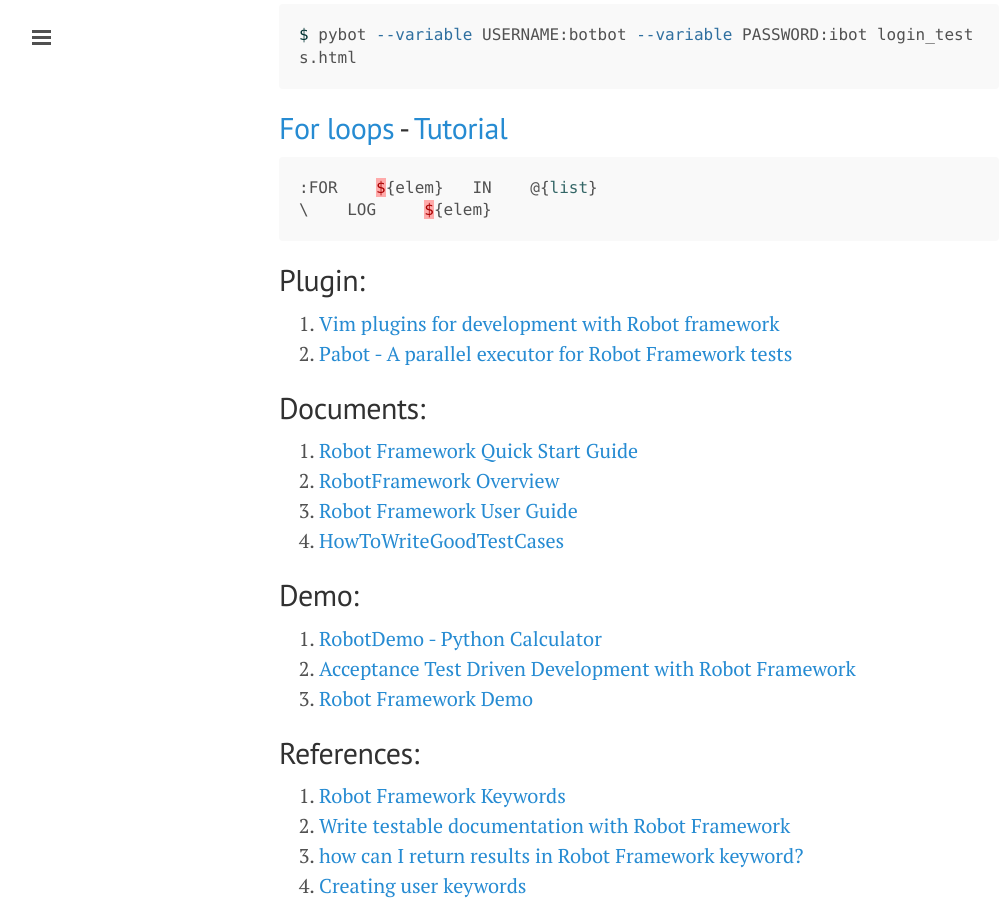
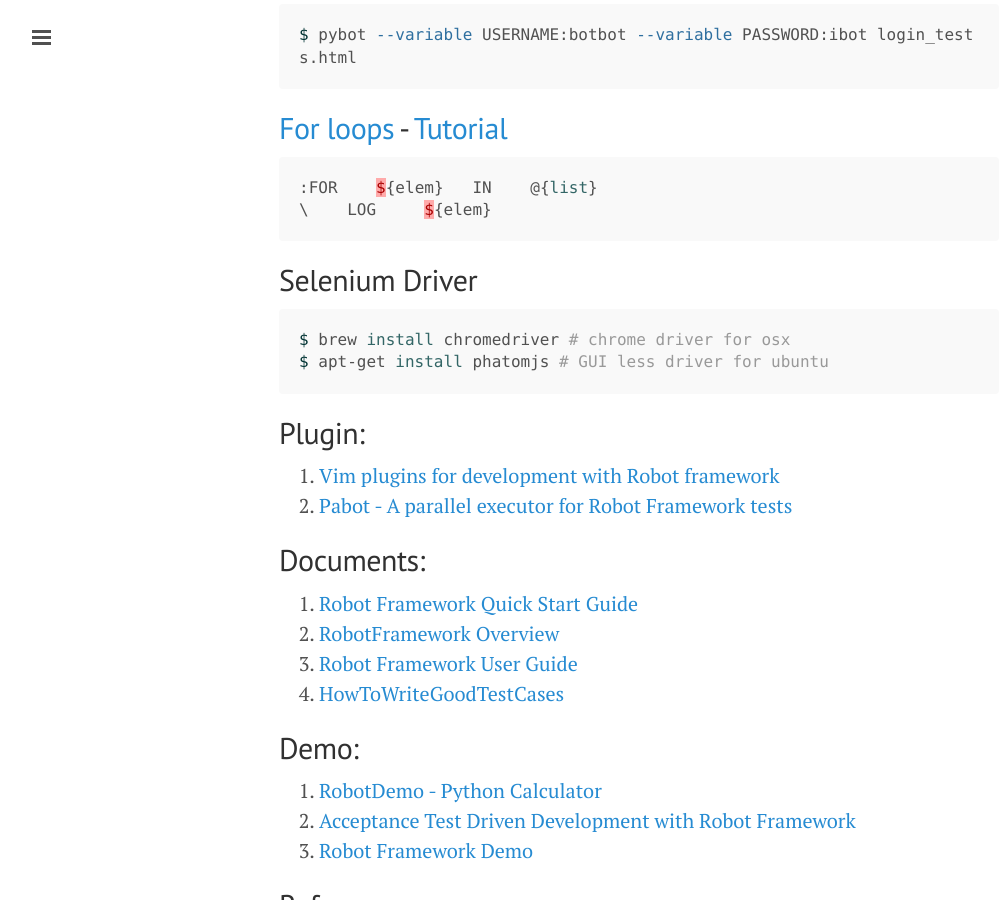
Before and after one commit to ibotdotout/ibotdotout.github.io, a Jekyll site: the page built from _posts/2014-09-15-robot-framework.md, in a window 1280 px wide and 900 px high, scrolled down 3303 px. Shown: the whole window, without its empty margins (1-1004 px from the left). Built offline with Jekyll 4.4.1, drawn with Linux system fonts in a browser that asks for light colours; Markdown is read by kramdown in place of the engine named in the settings.

Commit message:
add selenium driver

````diff
--- a/_posts/2014-09-15-robot-framework.md
+++ b/_posts/2014-09-15-robot-framework.md
@@ -144,6 +144,13 @@ $ pybot --variable USERNAME:botbot --variable PASSWORD:ibot login_tests.html
 \    LOG     ${elem}
 ```
 
+## Selenium Driver
+
+```sh
+$ brew install chromedriver # chrome driver for osx
+$ apt-get install phatomjs # GUI less driver for ubuntu
+```
+
 ## Plugin:
 1. [Vim plugins for development with Robot framework](https://github.com/mfukar/robotframework-vim)
 2. [Pabot - A parallel executor for Robot Framework tests](https://github.com/mkorpela/pabot)
````
